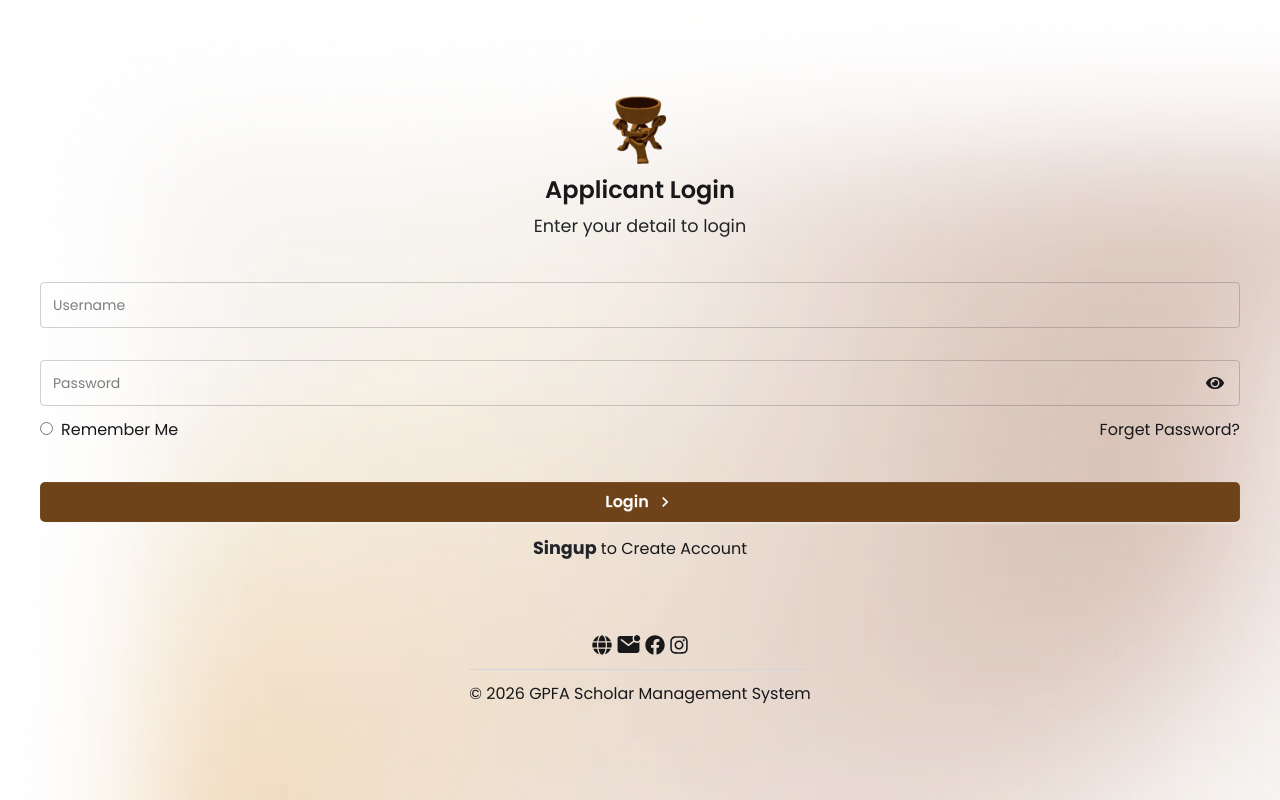
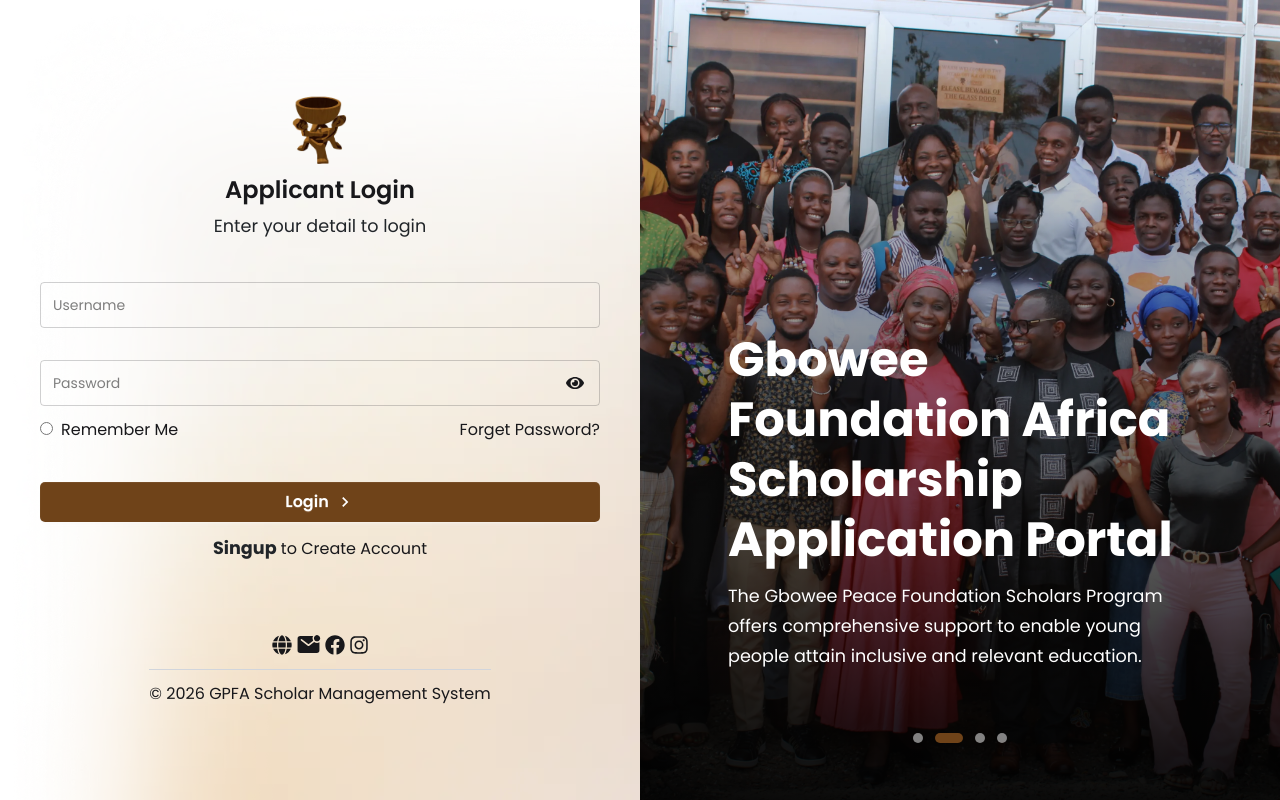
Before and after one commit to drew-tech-lr/gpfa-ams, a Next.js app: page /user/login in a window 1280 px wide. Built offline with nearby package versions, Linux system fonts and the light colour scheme.

Commit message:
setting layouts

```diff
--- a/app/globals.css
+++ b/app/globals.css
@@ -27,7 +27,7 @@
 
 
 
-/* Headings */
+/* CustomHeadings---------- */
 .primary-Heading {
   font-size: 2rem;
 }
--- a/app/user/login/page.tsx
+++ b/app/user/login/page.tsx
@@ -1,14 +1,38 @@
-import Slider from '@/app/components/slider/Slider'
-import React from 'react'
-import LoginForm from './LoginForm'
+// import Slider from "@/app/components/slider/Slider";
+// import React from "react";
+// import LoginForm from "./LoginForm";
+
+// const loginPage = () => {
+//   return (
+//     <>
+//       <div className="flex">
+//         <LoginForm />
+//         <Slider />
+//       </div>
+//     </>
+//   );
+// };
+
+// export default loginPage;
+
+import Slider from "@/app/components/slider/Slider";
+import React from "react";
+import LoginForm from "./LoginForm";
 
 const loginPage = () => {
   return (
-    <>
-    <LoginForm />
-    {/* <Slider /> */}
-    </>
-  )
-}
+    <div className="flex flex-col md:flex-row min-h-screen">
+      {/* Login Form */}
+      <div className="w-full md:w-1/2">
+        <LoginForm />
+      </div>
 
-export default loginPage
+      {/* Slider */}
+      <div className="hidden md:flex md:w-1/2">
+        <Slider />
+      </div>
+    </div>
+  );
+};
+
+export default loginPage;
```
